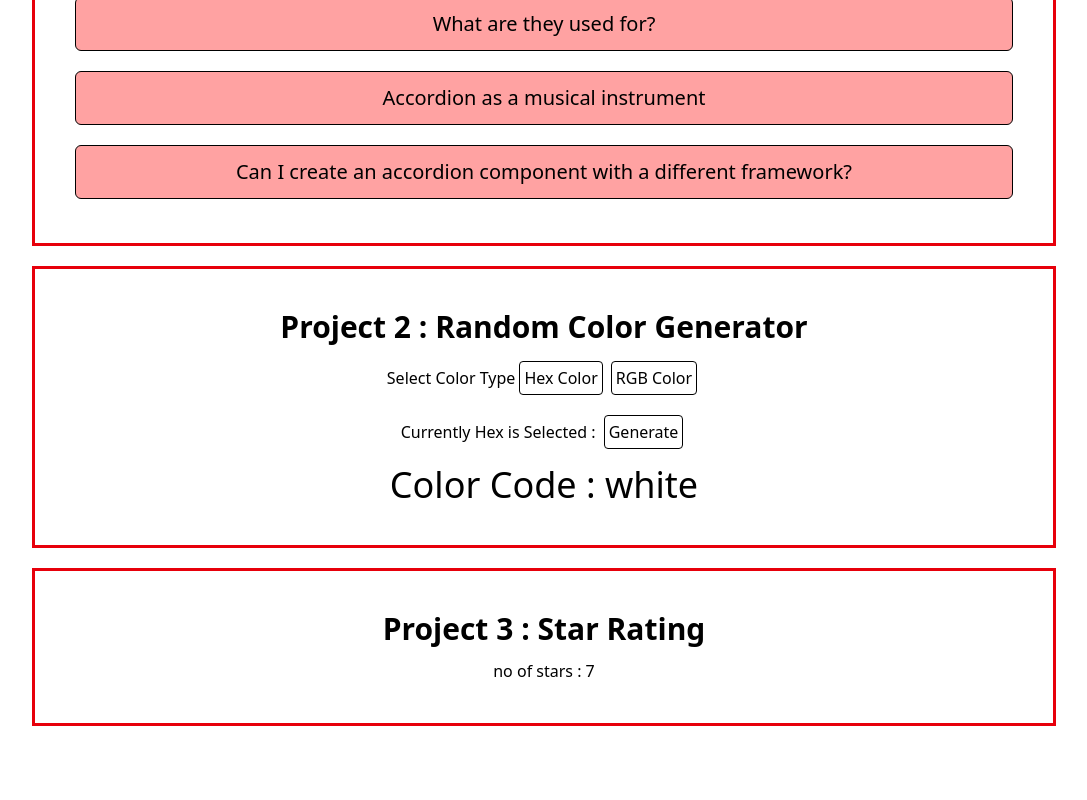
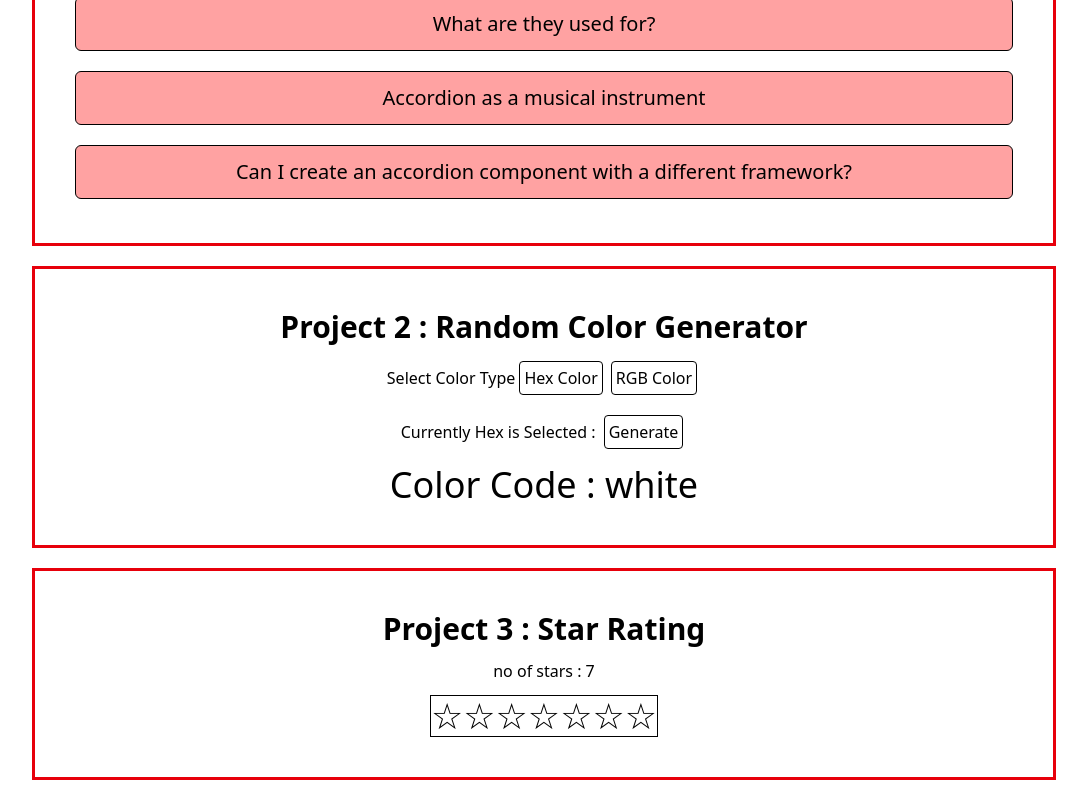
Before and after one commit to SanjeevKumar3662/20plusReactProjects, a React (Vite) app in the folder plusReactProject/: page / in a window 1280 px wide. Shown: the part 238-1038 px from the top of the page, without its empty margins (96-1183 px from the left). Before the commit the page ends 984 px from the top, so only its background shows below. Built offline with nearby package versions, Linux system fonts and the light colour scheme.

Commit message:
now according to noOfStars prop, stars are created

```diff
--- a/plusReactProject/src/components/starRating/StarRating.jsx
+++ b/plusReactProject/src/components/starRating/StarRating.jsx
@@ -1,12 +1,22 @@
-import React from 'react'
+import React, { startTransition } from "react";
 
-const StarRating = ({noOfStars}) => {
+const StarRating = ({ noOfStars }) => {
+  const stars = new Array(noOfStars).fill(0);
+  console.log(stars);
+
   return (
     <div className="t-container">
-      <h1 className='t-h1' >Project 3 : Star Rating</h1>
+      <h1 className="t-h1">Project 3 : Star Rating</h1>
       <h1>no of stars : {noOfStars}</h1>
+
+      <div className="border-1">{
+          stars.map((ele,index)=>{
+            return <span key={index} className="text-4xl">☆</span>
+          })
+        }
+        </div>
     </div>
-  )
-}
+  );
+};
 
-export default StarRating
+export default StarRating;
```
